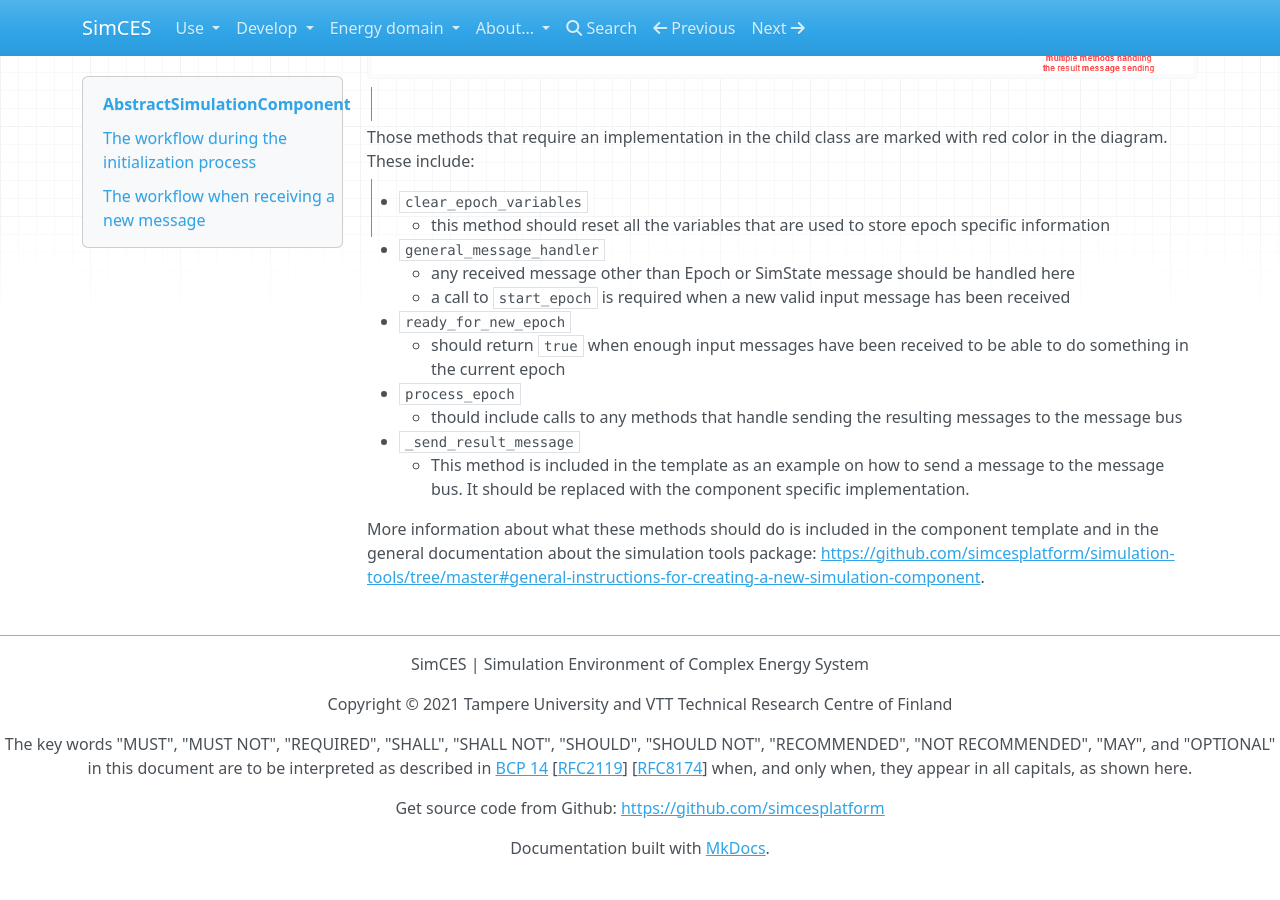
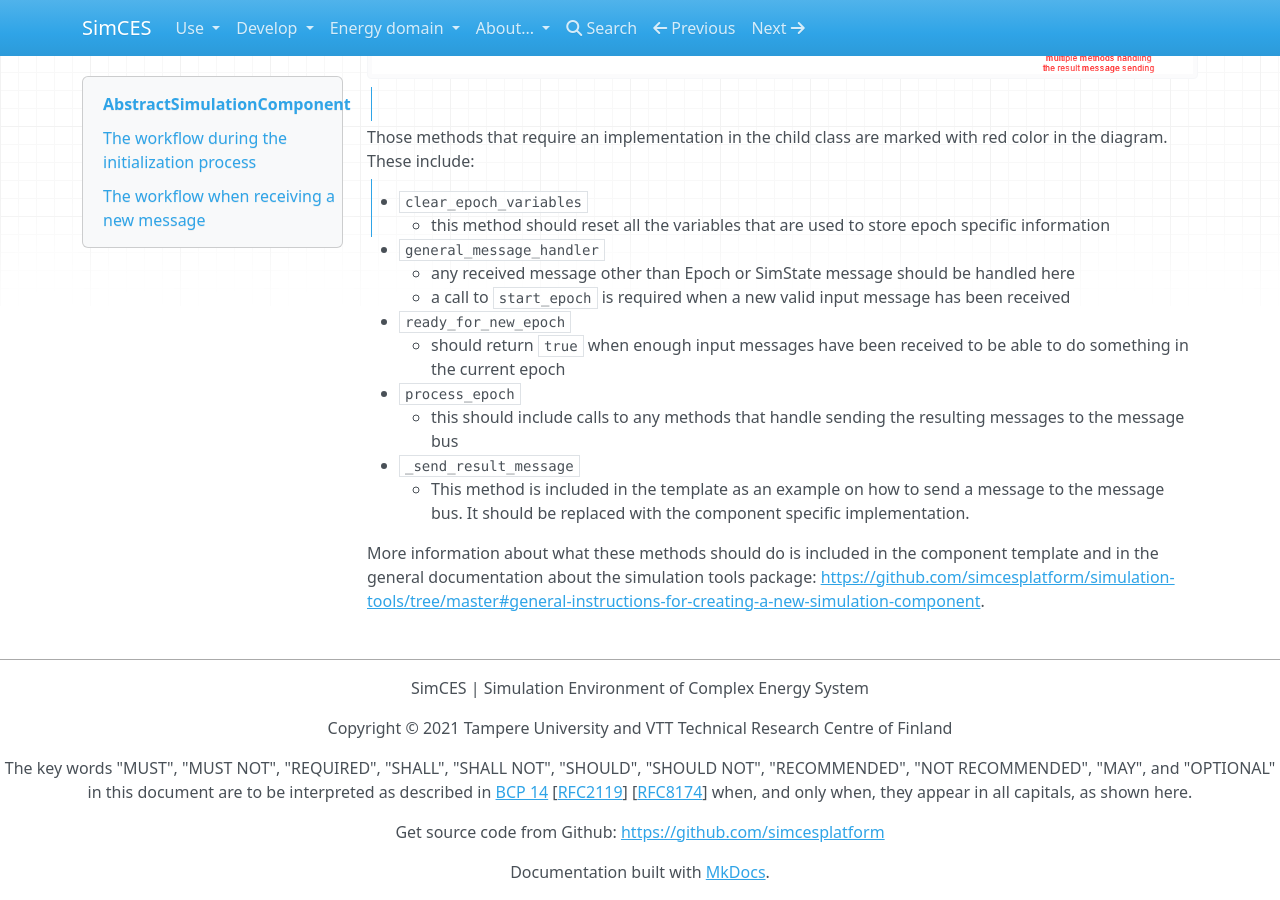
Before and after one commit to simcesplatform/simcesplatform.github.io, an MkDocs documentation site: the page built from markdown/core_abstractsimulationcomponent.md, in a window 1280 px wide and 900 px high, scrolled down 1300 px. Built offline with MkDocs 1.6.1, drawn with Linux system fonts in a browser that asks for light colours; nearby versions of some CDN libraries; library files that are not in the unit come from our copies; before the commit the page ends 2176 px from its top, so only the background shows below that.

Commit message:
Fixed a typo

```diff
--- a/markdown/core_abstractsimulationcomponent.md
+++ b/markdown/core_abstractsimulationcomponent.md
@@ -28,7 +28,7 @@ Those methods that require an implementation in the child class are marked with
 - `ready_for_new_epoch`
     - should return `true` when enough input messages have been received to be able to do something in the current epoch
 - `process_epoch`
-    - thould include calls to any methods that handle sending the resulting messages to the message bus
+    - this should include calls to any methods that handle sending the resulting messages to the message bus
 - `_send_result_message`
     - This method is included in the template as an example on how to send a message to the message bus. It should be replaced with the component specific implementation.
 
```
